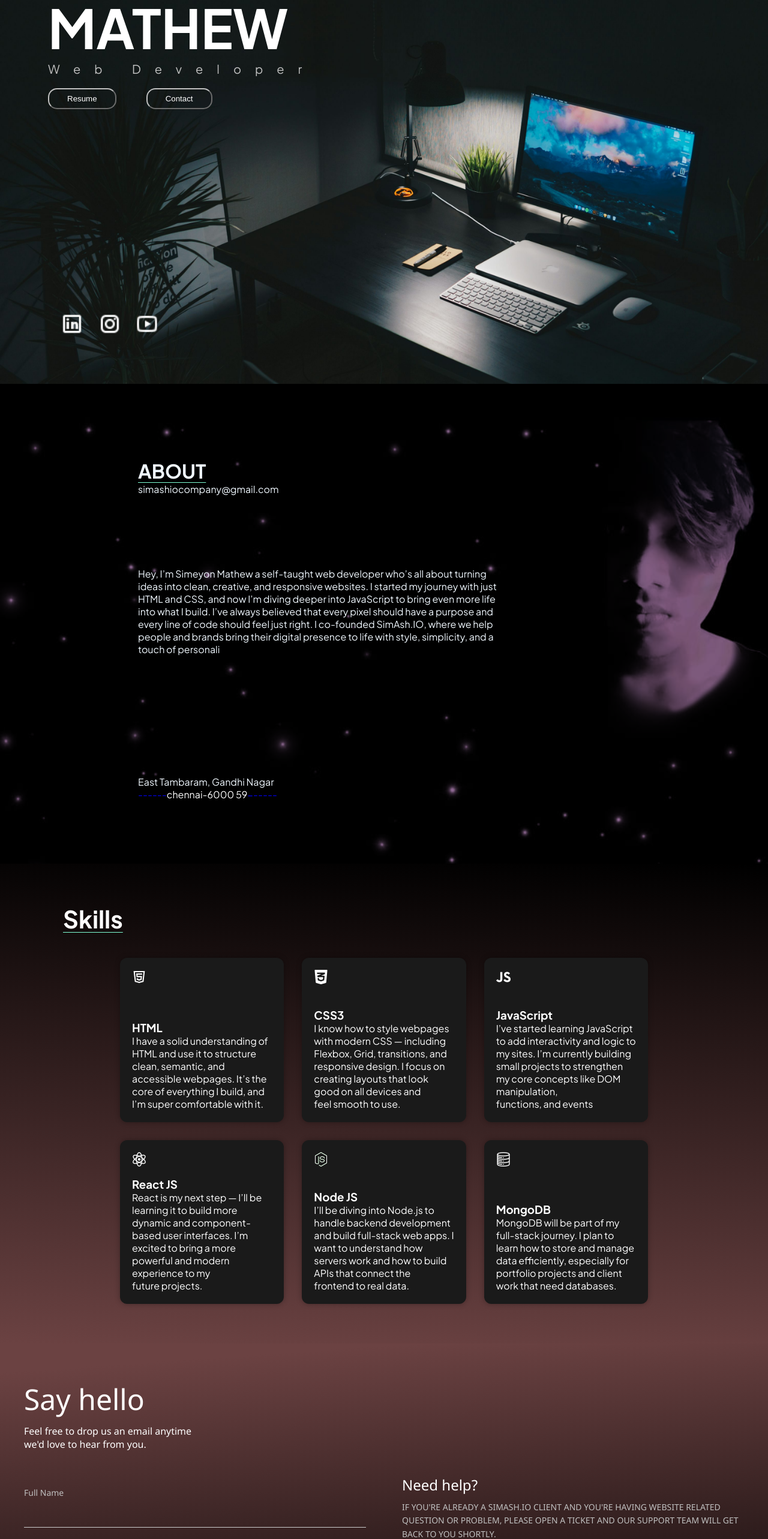
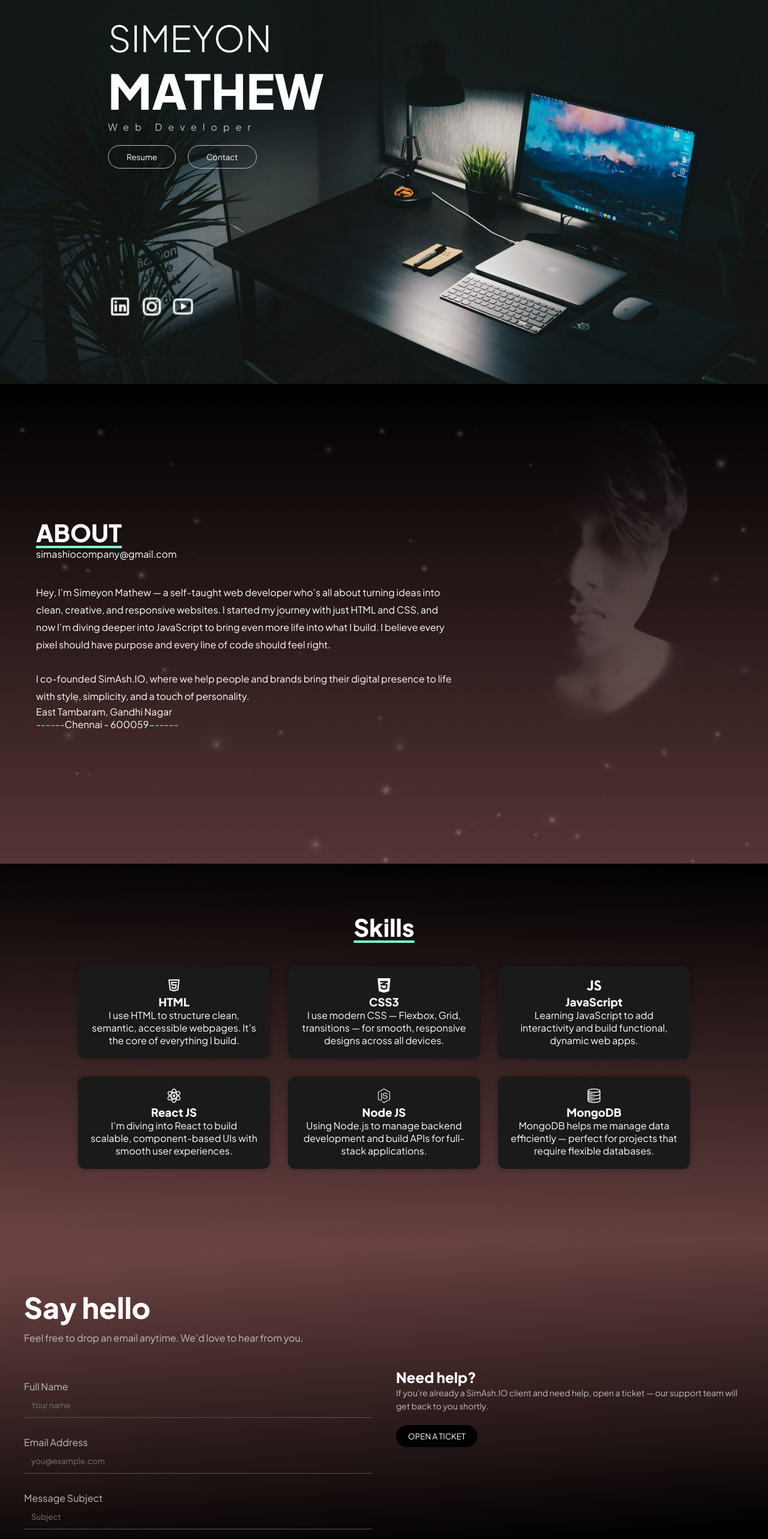
Before and after one commit to zacktyzen24/new-portfolio, a plain HTML site: page index.html in a window 1280 px wide. Shown: the part 160-2726 px from the top of the page at 60% size. Drawn offline with Linux system fonts and the light colour scheme.

Commit message:
Updated index.html and style.css

```diff
--- a/index.html
+++ b/index.html
@@ -1,10 +1,11 @@
 <!DOCTYPE html>
 <html lang="en">
 <head>
-    <meta charset="UTF-8">
-    <meta name="viewport" content="width=device-width, initial-scale=1.0">
-    <title>Portfolio of me | simeyon mathew</title>
-    <link rel="stylesheet" href="style.css">
+  <meta charset="UTF-8" />
+  <meta name="viewport" content="width=device-width, initial-scale=1.0" />
+  <title>Portfolio of Simeyon Mathew</title>
+  <link rel="stylesheet" href="style.css" />
+  <link href="https://fonts.googleapis.com/css2?family=Plus+Jakarta+Sans:wght@300;400;600;800&display=swap" rel="stylesheet">
 </head>
 <body>
   <section id="home">
@@ -20,8 +21,6 @@
       </div>
     </nav>
     <div class="container">
-
-
       <main>
         <div class="main-con">
           <div class="main-txt">
@@ -30,25 +29,19 @@
             <p>Web Developer</p>
           </div>
           <div class="main-btn">
-
             <button class="sparkle-btn">Resume</button>
-
-
             <button class="sparkle-btn">Contact</button>
-
           </div>
         </div>
-
       </main>
       <div class="social-links">
-               <a href=""> <img src="/src/icons8-linkedin-24.png"></a>
-               <a href=""> <img src="/src/icons8-instagram-24.png"></a>
-                <a href=""><img src="/src/icons8-youtube-24.png"></a>
+        <a href=""><img src="/src/icons8-linkedin-24.png" alt="LinkedIn" /></a>
+        <a href=""><img src="/src/icons8-instagram-24.png" alt="Instagram" /></a>
+        <a href=""><img src="/src/icons8-youtube-24.png" alt="YouTube" /></a>
       </div>
     </div>
   </section>
 
-    <!-- second page -->
   <section id="about">
     <div class="abt-page">
       <div class="abt-top">
@@ -56,128 +49,131 @@
         <p>simashiocompany@gmail.com</p>
       </div>
       <div class="abt-mid">
-                <p>Hey, I’m Simeyon Mathew a self-taught web developer who’s all about turning ideas into clean, creative, and responsive websites. I started my journey with just HTML and CSS, and now I’m diving deeper into JavaScript to bring even more life into what I build. I’ve always believed that every pixel should have a purpose and every line of code should feel just right.
-
-I co-founded SimAsh.IO, where we help people and brands bring their digital presence to life with style, simplicity, and a touch of personali</p>
+        <p>Hey, I’m Simeyon Mathew — a self-taught web developer who’s all about turning ideas into clean, creative, and responsive websites. I started my journey with just HTML and CSS, and now I’m diving deeper into JavaScript to bring even more life into what I build. I believe every pixel should have purpose and every line of code should feel right.
+        <br /><br />
+        I co-founded SimAsh.IO, where we help people and brands bring their digital presence to life with style, simplicity, and a touch of personality.</p>
       </div>
       <div class="abt-address">
-                <p>East Tambaram, Gandhi Nagar </p>
-                <p class="line-p">------<span>chennai-6000 59</span>------</p>
+        <p>East Tambaram, Gandhi Nagar</p>
+        <p class="line-p">------<span>Chennai - 600059</span>------</p>
       </div>
     </div>
-
   </section>
 
-
-     <!-- 3rd page -->
   <section id="skills">
     <div class="skill-set">
       <div class="skill-head">
         <h1>Skills</h1>
       </div>
       <div class="skill-setu">
+        <!-- Repeatable Skill Card Component -->
+        <!-- HTML -->
         <div class="skill-box">
           <div class="skill-card">
             <div class="skill-icon">
-                       <img src="/src/icons8-html-24.png">
+              <img src="/src/icons8-html-24.png" alt="HTML" />
             </div>
             <div class="skill-txt">
               <h3>HTML</h3>
-                        <p>I have a solid understanding of HTML and use it to structure clean, semantic, and accessible webpages. It’s the core of everything I build, and I’m super comfortable with it.</p>
+              <p>I use HTML to structure clean, semantic, accessible webpages. It’s the core of everything I build.</p>
             </div>
           </div>
         </div>
 
+        <!-- CSS3 -->
         <div class="skill-box">
           <div class="skill-card">
             <div class="skill-icon">
-                        <img src="/src/css-3.png">
+              <img src="/src/css-3.png" alt="CSS3" />
             </div>
             <div class="skill-txt">
               <h3>CSS3</h3>
-                        <p>I know how to style webpages with modern CSS — including Flexbox, Grid, transitions, and responsive design. I focus on creating layouts that look good on all devices and feel smooth to use.</p>
+              <p>I use modern CSS — Flexbox, Grid, transitions — for smooth, responsive designs across all devices.</p>
             </div>
           </div>
         </div>
 
+        <!-- JavaScript -->
         <div class="skill-box">
           <div class="skill-card">
             <div class="skill-icon">
-                        <img src="/src/js.png">
+              <img src="/src/js.png" alt="JavaScript" />
             </div>
             <div class="skill-txt">
               <h3>JavaScript</h3>
-                        <p>I’ve started learning JavaScript to add interactivity and logic to my sites. I’m currently building small projects to strengthen my core concepts like DOM manipulation, functions, and events</p>
+              <p>Learning JavaScript to add interactivity and build functional, dynamic web apps.</p>
             </div>
           </div>
         </div>
 
+        <!-- React -->
         <div class="skill-box">
           <div class="skill-card">
             <div class="skill-icon">
-                        <img src="/src/atom.png">
+              <img src="/src/atom.png" alt="React JS" />
             </div>
             <div class="skill-txt">
               <h3>React JS</h3>
-                        <p>React is my next step — I’ll be learning it to build more dynamic and component-based user interfaces. I’m excited to bring a more powerful and modern experience to my future projects.</p>
+              <p>I’m diving into React to build scalable, component-based UIs with smooth user experiences.</p>
             </div>
           </div>
         </div>
 
+        <!-- Node.js -->
         <div class="skill-box">
           <div class="skill-card">
             <div class="skill-icon">
-                        <img src="/src/node-js.png">
+              <img src="/src/node-js.png" alt="Node JS" />
             </div>
             <div class="skill-txt">
               <h3>Node JS</h3>
-                        <p>I’ll be diving into Node.js to handle backend development and build full-stack web apps. I want to understand how servers work and how to build APIs that connect the frontend to real data.</p>
+              <p>Using Node.js to manage backend development and build APIs for full-stack applications.</p>
             </div>
           </div>
         </div>
 
+        <!-- MongoDB -->
         <div class="skill-box">
           <div class="skill-card">
             <div class="skill-icon">
-                        <img src="/src/database.png">
+              <img src="/src/database.png" alt="MongoDB" />
             </div>
             <div class="skill-txt">
               <h3>MongoDB</h3>
-                        <p>MongoDB will be part of my full-stack journey. I plan to learn how to store and manage data efficiently, especially for portfolio projects and client work that need databases.</p>
+              <p>MongoDB helps me manage data efficiently — perfect for projects that require flexible databases.</p>
             </div>
           </div>
         </div>
+        <!-- End Repeat -->
       </div>
     </div>
+  </section>
 
-      </section>
-      <!-- 4th page -->
   <section id="contact">
     <div class="contact-page">
       <div class="contact-text">
         <h1>Say hello</h1>
-                <p>Feel free to drop us an email anytime <br> we'd love to hear from you.</p>
+        <p>Feel free to drop an email anytime. We’d love to hear from you.</p>
       </div>
       <main>
         <div class="main-one">
           <label for="name">Full Name</label>
-                    <input type="text">
+          <input type="text" id="name" placeholder="Your name" />
           <label for="email">Email Address</label>
-                    <input type="email">
-                    <label for="text">meassage Subject</label>
-                    <input type="text">
-                    <label for="text">Message</label>
-                    <input type="text">
+          <input type="email" id="email" placeholder="you@example.com" />
+          <label for="subject">Message Subject</label>
+          <input type="text" id="subject" placeholder="Subject" />
+          <label for="message">Message</label>
+          <input type="text" id="message" placeholder="Your message" />
           <button type="submit">SEND</button>
         </div>
         <div class="main-two">
           <h1>Need help?</h1>
-                    <p>IF YOU'RE ALREADY A SIMASH.IO CLIENT AND YOU'RE HAVING WEBSITE RELATED QUESTION OR PROBLEM, PLEASE OPEN A TICKET AND OUR SUPPORT TEAM WILL GET BACK TO YOU SHORTLY.</p>
+          <p>If you're already a SimAsh.IO client and need help, open a ticket — our support team will get back to you shortly.</p>
           <button>OPEN A TICKET</button>
         </div>
       </main>
     </div>
-
   </section>
 </body>
 </html>
--- a/style.css
+++ b/style.css
@@ -1,395 +1,217 @@
-@import url('https://fonts.googleapis.com/css2?family=Plus+Jakarta+Sans:ital,wght@0,200..800;1,200..800&display=swap');
-*{
+
+:root {
+      --accent: aquamarine;
+      --bg-dark: #1a1a1a;
+      --text-light: #ffffff;
+      --text-muted: silver;
+    }
+    * {
+      margin: 0;
       padding: 0;
-    margin: 0;
       box-sizing: border-box;
-}
-#home{
-    background-image: url(./src/photo-1510519138101-570d1dca3d66.jpeg.jpg);
-    height: 100vh;
-    background-size: cover;
-    background-position: center;
-}
-.container{
-    padding: 0 40px;
-    max-width: 1200px;
-    margin: 0 auto;
-
-}
-
-
-
-
-
-
-
-
-
-
-.main-btn{
-    display: flex;
-}
-
-
-
-
-
-
-.main-con{
-    display: flex;
-    flex-direction: column;
-    margin-top: 50px;
-    margin-top: 30px;
-}
-.main-txt{
-    margin-top: 30px;
-}
-main {
-    display: flex;
-    align-items: center;
-    height: 600px;
-  /* display: flex;
-  justify-content: center;
-  align-items: center;
-  height: calc(100vh - 100px);
-  gap: 50px; */
-}
-.main-txt h1{
-    font-size: 70px;
-    font-weight: lighter;
-    color: white;
-
-}
-.main-txt h2{
-    font-size: 90px;
-    font-weight: bold;
-    color: white;
-
-}
-.main-txt p{
-    font-size: 20px;
-    letter-spacing: 23px;
-    color: silver;
-
-
-}
-.main-btn {
-    padding-top: 20px;
-    gap: 50px;
-
-}
-.main-btn button{
-    padding: 8px 30px;
-    border-radius: 15px;
-    background-color: transparent;
-    color: white;
-    border-color: silver;
-    transition: 0.3s ease;
-    cursor: pointer;
-}
-.main-btn button:hover{
-
-background:white;
-color: black;
-border-width: 5px;
-border-color:silver
-
-}
-.main-txt {
-  transition: transform 0.3s ease;
-}
-
-.main-txt:hover {
-  transform: rotateY(20deg) rotateX(2deg);
-
-}
-.list p{
-    color: silver;
-
-    font-size: 2rem;
-    transition: 0.3s ease;
-
-}
-.list p:hover{
-    color: white;
-
-}
-html{
-    scroll-behavior: smooth;
-}
-body{
       font-family: "Plus Jakarta Sans", sans-serif;
     }
-
-
-.social-links{
-    margin-top: 80px;
-
-
-
-}
-.social-links img{
-    width: 60px;
-    transition: 0.3s ease;
-    padding-left: 20px;
-
-}
-.social-links img:hover{
-    transform: scale(1.05);
-}
+    html { scroll-behavior: smooth; }
+    body { background: #000; color: var(--text-light); }
 
     nav {
       position: fixed;
       top: 0;
-  left: 0;
       width: 100%;
       z-index: 999;
-  background: rgba(0, 0, 0, 0.4); /* Optional transparent bg */
-  backdrop-filter: blur(10px);    /* Optional glass effect */
-  padding: 0px 0;
-  padding-top: 10px;
+      background: rgba(0, 0, 0, 0.5);
+      backdrop-filter: blur(8px);
     }
-
     nav .container {
-  max-width: 1400px;
-  margin: 0 auto;
-  padding: 0 40px;
       display: flex;
       justify-content: space-between;
       align-items: center;
+      max-width: 1200px;
+      margin: auto;
+      padding: 20px 40px;
+    }
+    .nav-items {
+      list-style: none;
+      display: flex;
+      gap: 30px;
+    }
+    .nav-items a {
+      color: var(--text-light);
+      text-decoration: none;
+      transition: 0.3s;
+    }
+    .nav-items a:hover {
+      color: var(--accent);
+      border-bottom: 2px solid var(--accent);
+      padding-bottom: 2px;
+    }
+    .logo { color: var(--text-muted); }
+
+    #home {
+      background: url(./src/photo-1510519138101-570d1dca3d66.jpeg.jpg) no-repeat center/cover;
+      height: 100vh;
+      display: flex;
+      align-items: center;
+    }
+    .main-con {
+      display: flex;
+      flex-direction: column;
+      margin-top: 80px;
+      margin-left: 180px;
+    }
+    .main-txt h1 { font-size: 60px; font-weight: 300; }
+    .main-txt h2 { font-size: 80px; font-weight: 800; }
+    .main-txt p { letter-spacing: 10px; color: var(--text-muted); }
+    .main-txt:hover { transform: rotateY(2deg) scale(1.01); transition: 0.3s; }
+
+    .main-btn { margin-top: 20px; display: flex; gap: 20px; }
+    .sparkle-btn {
+      padding: 10px 30px;
+      border-radius: 20px;
+      background: transparent;
+      color: var(--text-light);
+      border: 1px solid var(--text-muted);
+      cursor: pointer;
+      position: relative;
+      overflow: hidden;
+    }
+    .sparkle-btn::before {
+      content: "";
+      position: absolute;
+      top: 50%;
+      left: -75%;
+      width: 50%;
+      height: 200%;
+      background: linear-gradient(120deg, transparent, white, transparent);
+      transform: rotate(25deg);
+      transition: 0.5s;
+    }
+    .sparkle-btn:hover::before { left: 125%; }
+    .sparkle-btn:hover {
+      background: white;
+      color: black;
     }
 
+    .social-links {
+      margin-top: 60px;
+      margin-left: 180px;
+    }
+    .social-links img {
+      width: 40px;
+      margin-right: 10px;
+      transition: 0.3s;
 
-.nav-items {
-    display: flex;
-    gap: 40px;
+      margin-top: 150px;
+    }
+    .social-links img:hover {
+      transform: scale(1.2);
     }
 
-ul li{
-    list-style: none;
-}
-
-ul a{
-    text-decoration: none;
+    #about {
+      background: linear-gradient(rgba(0, 0, 0, 0.8), rgba(107, 66, 66, 0.8)), url(./src/WhatsApp%20Image%202025-07-10%20at%2017.51.36_de7df05d.jpg) no-repeat center/cover;
       color: white;
-}
-.logo{
-    color: silver;
-}
-#about{
-    background-color: rgb(144, 105, 148);
-    background-image: url(./src/WhatsApp\ Image\ 2025-07-10\ at\ 17.51.36_de7df05d.jpg);
-    background-blend-mode: multiply;
-    height: 100vh;
-    color: aliceblue;
+      padding: 100px 60px;
       display: flex;
       flex-direction: column;
-    padding: 0px 230px ;
-    align-items: start;
       justify-content: center;
-    background-size: cover;
+      height: 100vh;
+    }
+    .abt-top h1 {
+      font-size: 2.5rem;
+      text-decoration: underline;
+      text-decoration-color: var(--accent);
+      text-underline-offset: 6px;
+    }
+    .abt-mid { max-width: 700px; margin-top: 40px; line-height: 1.8; }
+    .line-p { color: var(--accent); }
+    .line-p span { color: white; }
 
+    #skills {
+      background: linear-gradient(2deg, rgba(107, 66, 66, 1), black);
+      color: white;
+      padding: 80px 0;
+      text-align: center;
     }
-.abt-mid{
-    max-width: 600px;
-    padding-top: 120px;
-    padding-bottom: 200px;
-    text-align: left;
+    .skill-head h1 {
+      font-size: 2.5rem;
+      text-decoration: underline;
+      text-decoration-color: var(--accent);
+      text-underline-offset: 6px;
     }
-
-.line-p{
-    color: blue;
-
-}
-span{
-    color: white;
-}
-.abt-top h1{
-    font-size: 2rem;
-    font-weight: bolder;
-    text-decoration: underline;
-    text-decoration-color: aquamarine;
-    text-decoration-thickness: 1px;
-    text-underline-offset: 6px;
-    margin-top: 20px;
-
-}
-.abt-address{
-
-}
-#skills{
-    background: #6b4242;
-background: linear-gradient(2deg, rgba(107, 66, 66, 1) 0%, rgba(0, 0, 0, 1) 100%);
-height: 100vh;
-display: grid;
-
-}
-#skills {
-  background: linear-gradient(2deg, rgba(107, 66, 66, 1) 0%, rgba(0, 0, 0, 1) 100%);
-  height: 100vh;
-  display: flex;
-  justify-content: center;
-  align-items: center;
-}
-
     .skill-setu {
       display: grid;
-  grid-template-columns: repeat(3, 1fr);
+      grid-template-columns: repeat(auto-fit, minmax(250px, 1fr));
       gap: 30px;
-  width: 80%;
+      padding: 40px;
       max-width: 1100px;
-
-
+      margin: auto;
     }
-
-.skill-box {
-  aspect-ratio: 1 / 1; /* makes it a square */
-  color: white;
-
-}
-
     .skill-card {
-  background: #1a1a1a;
+      background: var(--bg-dark);
       border-radius: 12px;
       padding: 20px;
       height: 100%;
       box-shadow: 0 0 10px rgba(0, 0, 0, 0.3);
-  transition: transform 0.3s ease;
       display: flex;
       flex-direction: column;
       justify-content: space-between;
-
+      transition: transform 0.3s ease;
     }
-
     .skill-card:hover {
       transform: translateY(-5px);
-}
-.skill-setu {
-  margin: 0 auto;
-  display: grid;
-  grid-template-columns: repeat(3, 1fr);
-  gap: 30px;
-  margin-top: 40px;
-
-}
-
-.skill-head h1{
-    color: white;
-    padding: 0px 15px ;
-    font-size: 2.5rem;
-    font-weight: bolder;
-    text-decoration: underline;
-    text-decoration-color: aquamarine;
-    text-decoration-thickness: 1px;
-    text-underline-offset: 6px;
-    justify-content: left;
-}
-#contact{
-background: #000000;
-background: linear-gradient(356deg, rgba(0, 0, 0, 1) 30%, rgba(107, 66, 66, 1) 95%);
-color: white;
+      box-shadow: 0 0 20px rgba(0, 255, 255, 0.2);
     }
 
     #contact {
-  background-color: #f2f2f2;
-  padding: 60px 40px;
-  font-family: 'Segoe UI', sans-serif;
+      background: linear-gradient(356deg, black 30%, rgba(107, 66, 66, 1) 95%);
+      padding: 80px 40px;
     }
-
-.contact-page {
-  max-width: 1200px;
-  margin: 0 auto;
-}
-
     .contact-text h1 {
-  font-size: 48px;
-  font-weight: 300;
+      font-size: 3rem;
       margin-bottom: 10px;
     }
-
     .contact-text p {
-  color: white;
+      color: var(--text-muted);
       margin-bottom: 40px;
     }
-
-main {
+    .contact-page main {
       display: flex;
-  gap: 60px;
-  align-items: flex-start;
-  flex-wrap: wrap; /* Responsive for small screens */
+      flex-wrap: wrap;
+      gap: 40px;
     }
-
     .main-one, .main-two {
       flex: 1;
-  min-width: 300px;
+      min-width: 280px;
     }
-
     .main-one label {
       display: block;
-  margin: 20px 0 6px;
-  font-size: 14px;
-  color: silver;
+      margin-top: 20px;
+      color: var(--text-muted);
     }
-
-.main-one input[type="text"],
-.main-one input[type="email"] {
+    .main-one input {
       width: 100%;
       padding: 12px;
+      margin-bottom: 10px;
+      background: transparent;
       border: none;
-  border-bottom: 1px solid #ccc;
-  background: transparent;
-  font-size: 16px;
-  color: #000;
+      border-bottom: 1px solid #555;
+      color: white;
     }
-
     .main-one input:focus {
       outline: none;
-  border-bottom: 2px solid #000;
+      border-bottom: 2px solid var(--accent);
     }
-
-.main-one button {
-  margin-top: 30px;
-  padding: 10px 30px;
+    .main-one button, .main-two button {
+      margin-top: 20px;
+      padding: 10px 20px;
+      border: none;
       background: black;
       color: white;
-  border: none;
       border-radius: 20px;
-  font-weight: 500;
       cursor: pointer;
-  transition: 0.3s ease;
+      transition: 0.3s;
     }
-
-.main-one button:hover {
+    .main-one button:hover, .main-two button:hover {
       background: #333;
     }
-
-.main-two h1 {
-  font-size: 24px;
-  font-weight: 500;
-  margin-bottom: 10px;
-}
-
-.main-two p {
-  color: silver;
-  font-size: 14px;
-  line-height: 1.6;
-  margin-bottom: 20px;
-}
-
-.main-two button {
-  padding: 10px 24px;
-  background: black;
-  color: white;
-  border: none;
-  border-radius: 20px;
-  font-weight: 500;
-  cursor: pointer;
-  transition: 0.3s ease;
-}
-
-.main-two button:hover {
-  background: #333;
-}
-.contact p{
-
-}
+    .main-two p { color: var(--text-muted); font-size: 14px; line-height: 1.6; }
```
Lines whose indentation alone changed are shown as unchanged.
